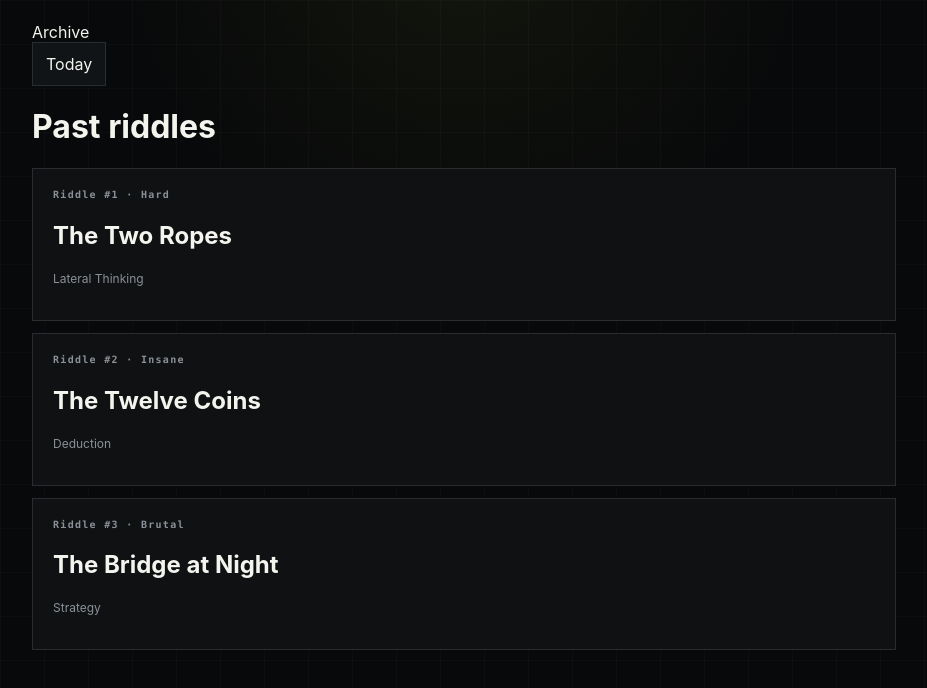
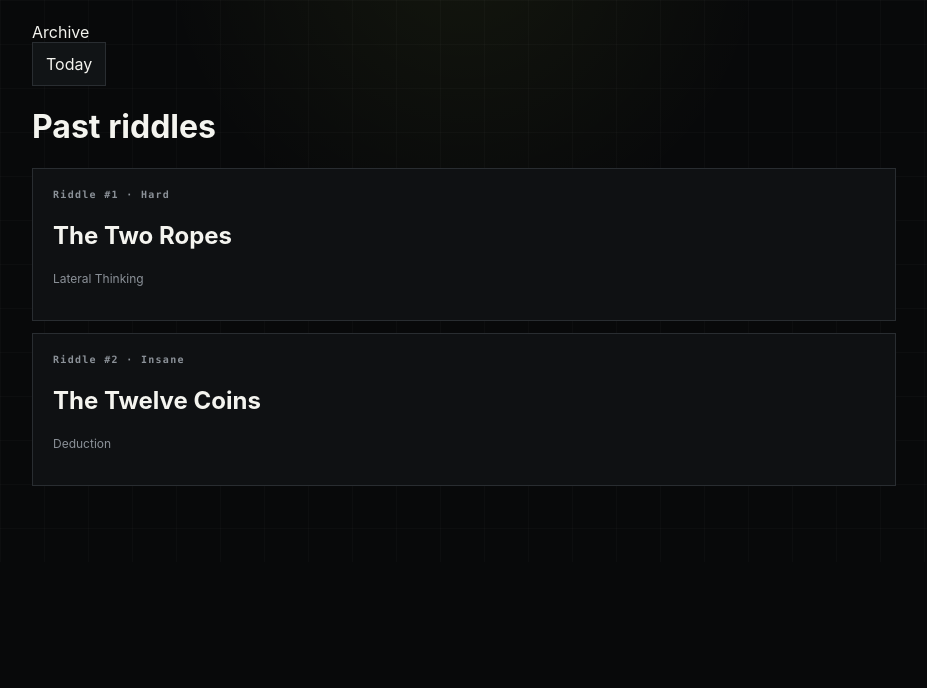
Before and after one commit to maguire-ui/Daily-riddle, a Next.js app: page /archive in a window 1280 px wide. Shown: the top 688 px of the page, without its empty margins (176-1103 px from the left). Built offline with nearby package versions, Linux system fonts and the light colour scheme.

Commit message:
Keep current riddle out of archive

```diff
--- a/app/archive/page.tsx
+++ b/app/archive/page.tsx
@@ -2,7 +2,7 @@ import Link from "next/link";
 import { RIDDLES, START_DAY, currentDayKey, dayDiff } from "../lib/riddles";
 
 export default function ArchivePage(){
-  const publishedCount=Math.max(0,Math.min(RIDDLES.length,dayDiff(START_DAY,currentDayKey(new Date()))+1));
+  const publishedCount=Math.max(0,Math.min(RIDDLES.length,dayDiff(START_DAY,currentDayKey(new Date()))));
   const published=RIDDLES.slice(0,publishedCount);
   return <main className="shell"><div className="topbar"><div className="brand">Archive</div><Link className="nav-button" href="/">Today</Link></div><h1>Past riddles</h1>{published.map(r=><section className="card" key={r.id} style={{marginBottom:12}}><div className="kicker">Riddle #{r.id} · {r.difficulty}</div><h2>{r.title}</h2><p className="subtle">{r.category}</p></section>)}</main>;
 }
```
